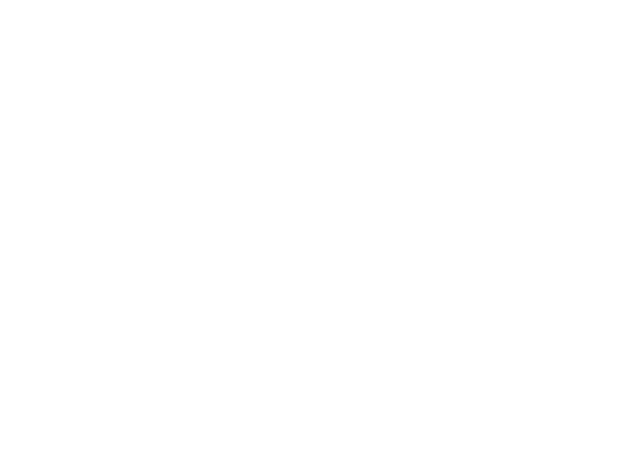
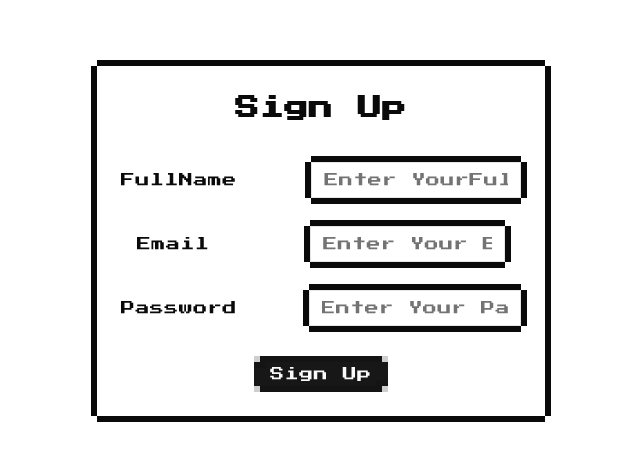
Before and after one commit to ankit-1011/TrustBallot, a React (Vite) app: page /signup in a window 1280 px wide. Before the commit this address had no page. Shown: the part 159-620 px from the top of the page, without its empty margins (319-959 px from the left). Built offline with nearby package versions, Linux system fonts and the light colour scheme.

Commit message:
Added Sign-up Page

```diff
--- a/src/App.tsx
+++ b/src/App.tsx
@@ -1,6 +1,7 @@
 import { Route, Routes } from "react-router-dom"
 import Home from "./Pages/home"
 import Login from "./Pages/Login"
+import SignUp from "./Pages/SignUp"
 
 
 const App = () => {
@@ -10,6 +11,7 @@
     <Route path="/" element={<Home/>}/>
     <Route path="/login" element={<Login/>}/>
     <Route path="/" element={<Home/>}/>
+    <Route path="/signup" element={<SignUp/>}/>
    </Routes>
 
    </>
--- a/src/Pages/Login.tsx
+++ b/src/Pages/Login.tsx
@@ -1,10 +1,13 @@
 import { Label } from "@/components/ui/8bit/label"
-import { Button } from "@/components/ui/button"
-import { Card, CardContent, CardHeader, CardTitle } from "@/components/ui/card"
-import { Input } from "@/components/ui/input"
+import { Button } from "@/components/ui/8bit/button"
+import { Card, CardContent, CardHeader, CardTitle } from "@/components/ui/8bit/card"
+import { Input } from "@/components/ui/8bit/input"
+import { useNavigate } from "react-router-dom"
 
 
 const Login = () => {
+const navigate = useNavigate()
+
     return (
         <div className="flex justify-center items-center h-screen">
             <Card className="w-full max-w-md">
@@ -12,11 +15,6 @@
                     <Label>Create Account</Label>
                 </CardHeader>
                 <CardContent className="flex flex-col gap-4">
-                    <div className="flex justify-center items-center ">
-                    <Label className="w-2xs">FullName</Label>
-                    <Input type="text" placeholder="Enter YourFull Name" required />
-                    </div>
-
                     <div className="flex justify-center items-center gap-4">
                         <Label className="w-3xs">Email</Label>
                         <Input type="Email" placeholder="Enter Your Email" required />
@@ -29,7 +27,7 @@
 
                     <div className="flex justify-center items-center gap-4">
                         <Button>Login</Button>
-                        <Button>Register</Button>
+                        <Button onClick={()=>navigate('/signup')}>Sign-Up</Button>
                     </div>
                 </CardContent>
             </Card>
--- /dev/null
+++ b/src/Pages/SignUp.tsx
@@ -0,0 +1,39 @@
+import { Label } from "@/components/ui/8bit/label"
+import { Button } from "@/components/ui/8bit/button"
+import { Card, CardContent, CardFooter, CardHeader, CardTitle } from "@/components/ui/8bit/card"
+import { Input } from "@/components/ui/8bit/input"
+
+
+const SignUp = () => {
+  return (
+    <div className="flex justify-center items-center h-screen">
+        <Card className="w-full max-w-md">
+            <CardHeader>
+               <Label className="text-2xl font-semibold flex justify-center items-center">Sign Up</Label>
+            </CardHeader>
+            <CardContent>
+            <div className="flex justify-center items-center ">
+                    <Label className="w-2xs">FullName</Label>
+                    <Input type="text" placeholder="Enter YourFull Name" required />
+                    </div>
+
+                    <div className="flex justify-center items-center gap-4 m-4">
+                        <Label className="w-3xs">Email</Label>
+                        <Input type="Email" placeholder="Enter Your Email" required />
+                    </div>
+
+                    <div className="flex justify-center items-center gap-4">
+                        <Label className="w-3xs">Password</Label>
+                        <Input type="password" placeholder="Enter Your Password" required />
+                    </div>
+            </CardContent>
+
+            <CardFooter className="flex justify-center items-center">
+                <Button >Sign Up</Button>
+            </CardFooter>
+        </Card>
+    </div>
+  )
+}
+
+export default SignUp
```
